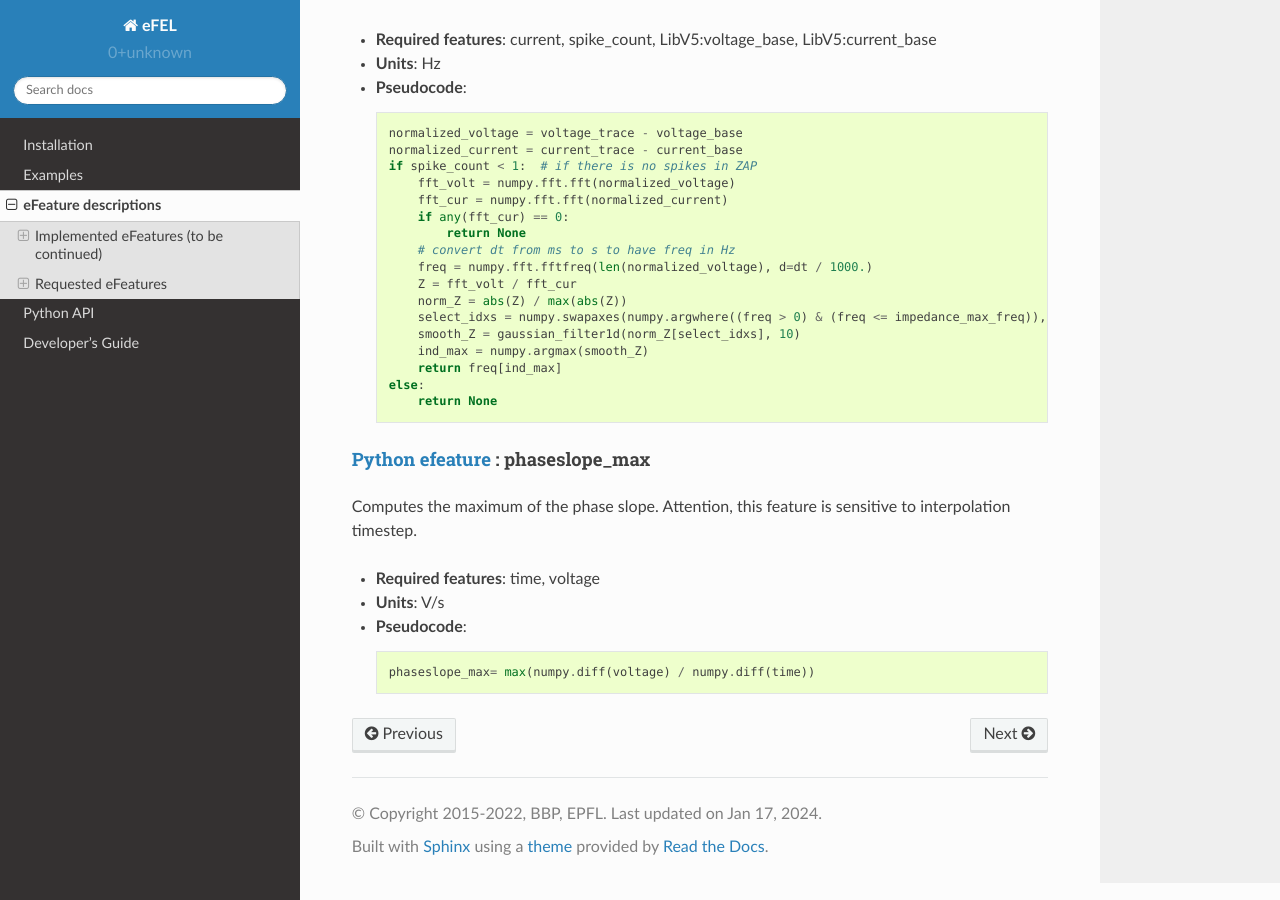
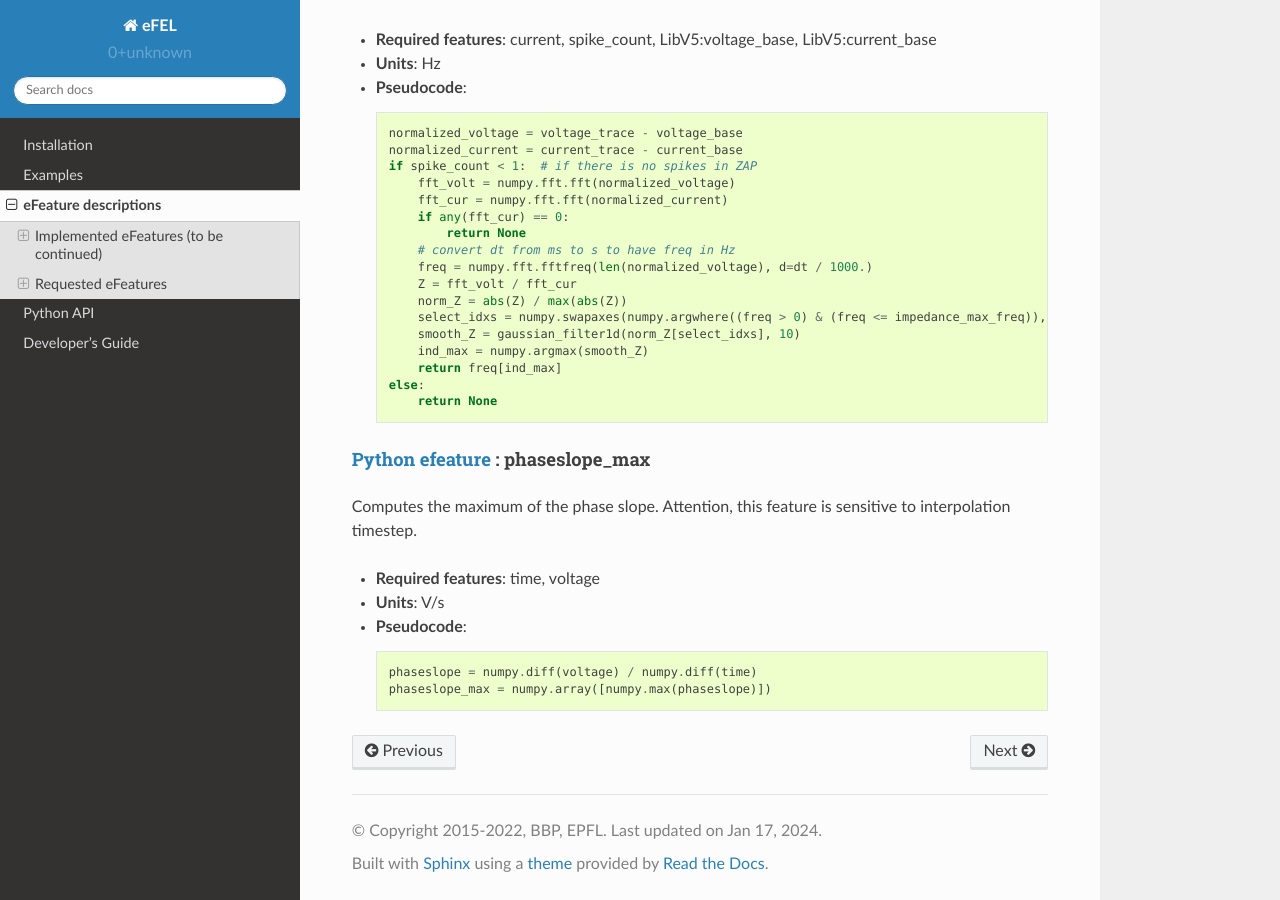
Before and after one commit to BlueBrain/eFEL, a Sphinx documentation site: the page built from docs/source/eFeatures.rst, in a window 1280 px wide and 900 px high, scrolled down 41838 px. Built offline with Sphinx 7.4.7 and the Read the Docs theme 2.0.0, drawn with Linux system fonts in a browser that asks for light colours.

Commit message:
fix edge case in phaseslope_max

```diff
--- a/docs/source/eFeatures.rst
+++ b/docs/source/eFeatures.rst
@@ -1936,7 +1936,8 @@ Attention, this feature is sensitive to interpolation timestep.
 - **Units**: V/s
 - **Pseudocode**: ::
 
-    phaseslope_max= max(numpy.diff(voltage) / numpy.diff(time))
+    phaseslope = numpy.diff(voltage) / numpy.diff(time)
+    phaseslope_max = numpy.array([numpy.max(phaseslope)])
 
 
 
```
Also changed, not shown: 1 other file.
